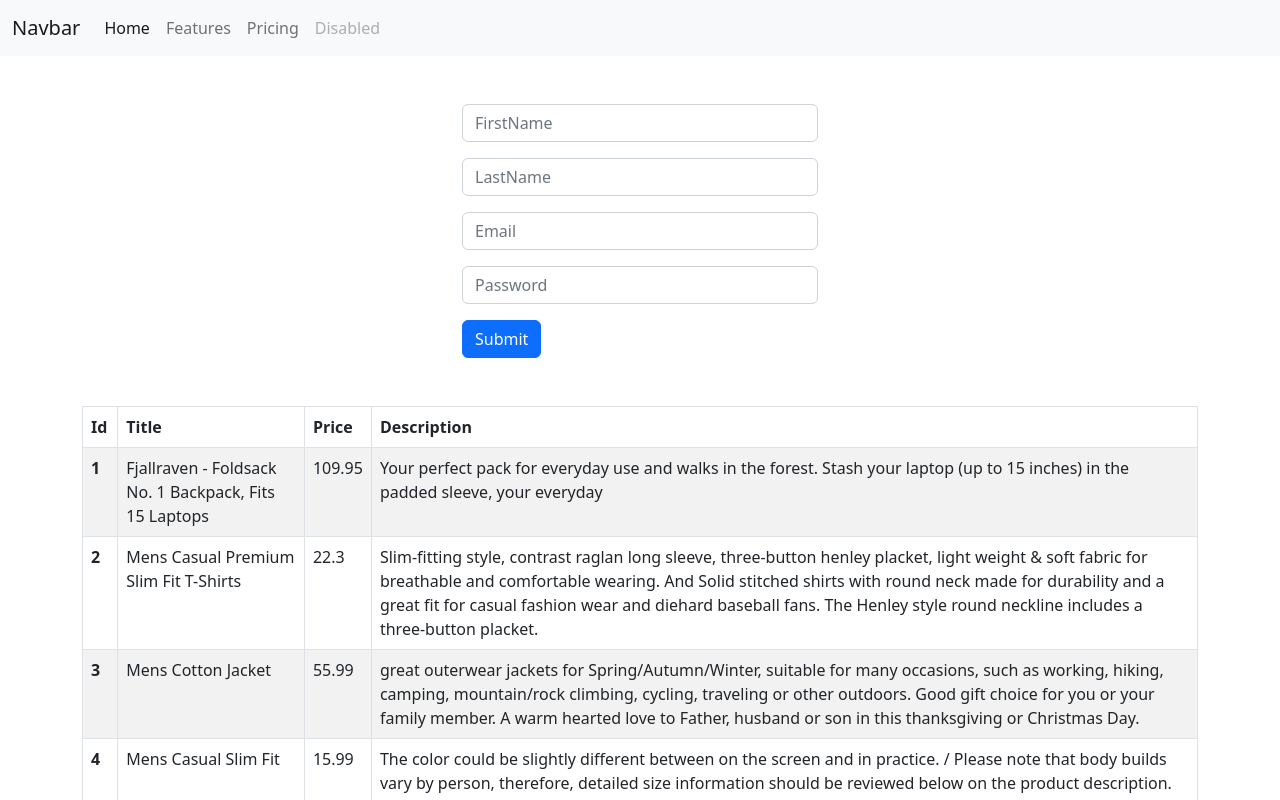
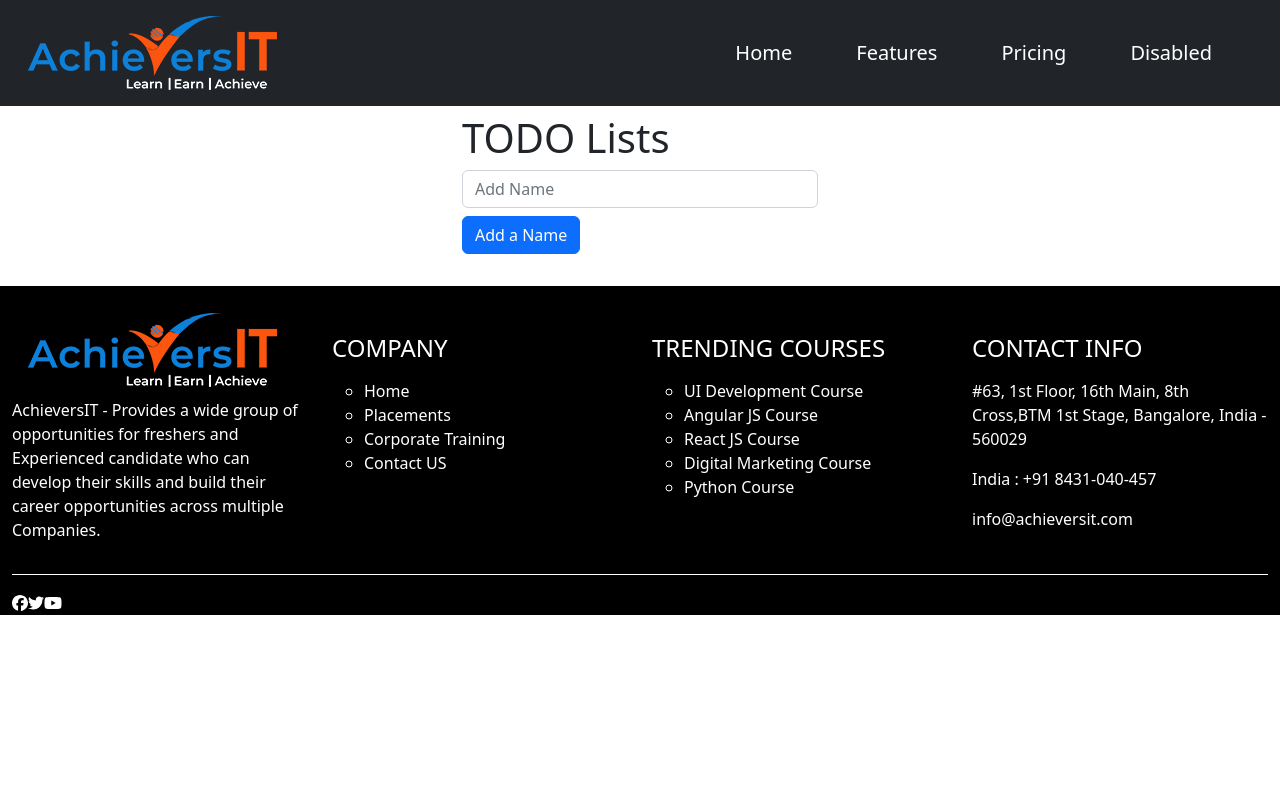
Before and after one commit to yogeshzade/sample-react-app-AIT, a React (Create React App) app: page / in a window 1280 px wide. Shown: the top 800 px of the page. Built offline with nearby package versions, Linux system fonts and the light colour scheme.

Commit message:
TODO list using class components

```diff
--- a/package.json
+++ b/package.json
@@ -3,12 +3,18 @@
   "version": "0.1.0",
   "private": true,
   "dependencies": {
+    "@fortawesome/fontawesome-svg-core": "^6.1.2",
+    "@fortawesome/free-brands-svg-icons": "^6.1.2",
+    "@fortawesome/free-regular-svg-icons": "^6.1.2",
+    "@fortawesome/free-solid-svg-icons": "^6.1.2",
+    "@fortawesome/react-fontawesome": "^0.2.0",
     "@testing-library/jest-dom": "^5.16.4",
     "@testing-library/react": "^13.3.0",
     "@testing-library/user-event": "^13.5.0",
     "bootstrap": "^5.2.0",
     "react": "^18.2.0",
     "react-dom": "^18.2.0",
+    "react-router-dom": "^6.3.0",
     "react-scripts": "5.0.1",
     "web-vitals": "^2.1.4"
   },
--- a/public/index.html
+++ b/public/index.html
@@ -2,7 +2,7 @@
 <html lang="en">
   <head>
     <meta charset="utf-8" />
-    <link rel="icon" href="%PUBLIC_URL%/favicon.ico" />
+    <link rel="icon" href="%PUBLIC_URL%/logo-white.png" />
     <meta name="viewport" content="width=device-width, initial-scale=1" />
     <meta name="theme-color" content="#000000" />
     <meta
@@ -15,7 +15,7 @@
       user's mobile device or desktop. See https://developers.google.com/web/fundamentals/web-app-manifest/
     -->
     <link rel="manifest" href="%PUBLIC_URL%/manifest.json" />
-
+    <link rel="stylesheet" href="path/to/font-awesome/css/font-awesome.min.css">
     <!--
       Notice the use of %PUBLIC_URL% in the tags above.
       It will be replaced with the URL of the `public` folder during the build.
--- a/src/App.css
+++ b/src/App.css
@@ -1,3 +1,27 @@
+body{
+  overflow-y: auto !important;
+}
+
 .App {
   text-align: center;
 }
+
+ul.navbar-nav a {
+  color: #ffffff !important;
+  font-size: 20px;
+  margin-right: 3rem;
+}
+.footer{
+  left: 0;
+  bottom: 0;
+  background-color: #000000;
+  color: white;
+}
+
+ul.footer-links {
+  list-style: circle;
+}
+.footer hr {
+  border-top: 1px solid #ffffff !important;
+  opacity: 1;
+}
--- a/src/App.js
+++ b/src/App.js
@@ -7,12 +7,16 @@ import Header from './Component/Header';
 import 'bootstrap/dist/css/bootstrap.min.css';
 import Form from './Component/Form';
 import ListsandKeys from './Component/ListsandKeys';
+import Footer from './Component/Footer';
+import TodoClass from './Component/TodoClass';
 function App() {
   return (
     <div>
     <Header />
-    <Form />
-    <ListsandKeys />
+    <TodoClass />
+    <Footer />
+    {/* <Form />
+    <ListsandKeys /> */}
       {/* <h1>Yogesh!</h1> */}
        {/* <FunComp name="Reactjs" duration="3 Months"/>
        <ClassComp location="Nagpur" timing="7am to 8am"/>
--- /dev/null
+++ b/src/Component/Footer.js
@@ -0,0 +1,67 @@
+import React from "react";
+import { FontAwesomeIcon } from '@fortawesome/react-fontawesome'
+import { faFacebook,faTwitter,faYoutube } from '@fortawesome/free-brands-svg-icons'
+function Footer() {
+  return (
+    <div class="footer">
+      <div class="container-fluid">
+        <div class="row pt-4">
+          <div class="col-md-3">
+            <a href="#">
+              <img src="/logo-white.png" />
+            </a>
+            <p class="pt-2">
+              AchieversIT - Provides a wide group of opportunities for freshers
+              and Experienced candidate who can develop their skills and build
+              their career opportunities across multiple Companies.
+            </p>
+          </div>
+          <div class="col-md-3 pt-4">
+            <h4>COMPANY</h4>
+            <ul class="footer-links pt-2">
+              <li>Home</li>
+              <li>Placements</li>
+              <li>Corporate Training</li>
+              <li>Contact US</li>
+            </ul>
+          </div>
+          <div class="col-md-3 pt-4">
+            <h4>TRENDING COURSES</h4>
+            <ul class="footer-links pt-2">
+              <li>UI Development Course</li>
+              <li>Angular JS Course</li>
+              <li>React JS Course</li>
+              <li>Digital Marketing Course</li>
+              <li>Python Course</li>
+            </ul>
+          </div>
+          <div class="col-md-3 pt-4">
+            <h4>CONTACT INFO</h4>
+            <div class="pt-2">
+              <p>
+                #63, 1st Floor, 16th Main, 8th Cross,BTM 1st Stage, Bangalore,
+                India - 560029
+              </p>
+            </div>
+            <div>
+              <p>
+              India : +91 8431-040-457
+              </p>
+            </div>
+            <div>
+              <p>
+              info@achieversit.com
+              </p>
+            </div>
+          </div>
+        </div>
+        <hr/>
+        <FontAwesomeIcon icon={faFacebook} />
+        <FontAwesomeIcon icon={faTwitter} />
+        <FontAwesomeIcon icon={faYoutube} />
+      </div>
+
+    </div>
+  );
+}
+export default Footer;
--- a/src/Component/Header.js
+++ b/src/Component/Header.js
@@ -3,14 +3,14 @@ import React from 'react';
 function Header(){
     return (
         <div>
-        <nav class="navbar navbar-expand-lg navbar-light bg-light">
+        <nav class="navbar navbar-expand-lg bg-dark">
   <div class="container-fluid">
-    <a class="navbar-brand" href="#">Navbar</a>
+    <a class="navbar-brand" href="#"><img src="/logo-white.png" /></a>
     <button class="navbar-toggler" type="button" data-bs-toggle="collapse" data-bs-target="#navbarNav" aria-controls="navbarNav" aria-expanded="false" aria-label="Toggle navigation">
       <span class="navbar-toggler-icon"></span>
     </button>
     <div class="collapse navbar-collapse" id="navbarNav">
-      <ul class="navbar-nav">
+      <ul class="navbar-nav ms-auto">
         <li class="nav-item">
           <a class="nav-link active" aria-current="page" href="#">Home</a>
         </li>
--- /dev/null
+++ b/src/Component/TodoClass.js
@@ -0,0 +1,57 @@
+import React, { Component } from "react";
+
+class TodoClass extends Component {
+  state = {
+    nameOfList: "",
+    lists: [],
+  };
+  handleChange(e) {
+    this.setState({
+      nameOfList: e.target.value,
+    });
+  }
+
+  handleAddClick() {
+    if (!this.state.nameOfList.length) {
+      return false;
+    }
+    this.setState({
+      nameOfList: "",
+      lists: [...this.state.lists, this.state.nameOfList],
+    });
+  }
+  render() {
+    console.log(this.state);
+    console.log(this.values);
+    return (
+      <div class="container">
+        <div class="row">
+          <div class="col-md-4"></div>
+          <div class="col-md-4 mt-2">
+            <h1>TODO Lists</h1>
+            <div class="field">
+            <input
+              type="text"
+              class="form-control"
+              value={this.state.nameOfList}
+              onChange={this.handleChange.bind(this)}
+              name="nameofList"
+              placeholder="Add Name"
+            />
+            <button type="button" onClick={this.handleAddClick.bind(this)} class="btn btn-primary mt-2 mb-3">Add a Name</button>
+            <ul>
+              {this.state.lists.map((data, key) => (
+                <li key={key}>{data}</li>
+              ))}
+            </ul>
+            </div>
+
+          </div>
+          <div class="col-md-4"></div>
+        </div>
+      </div>
+    );
+  }
+}
+
+export default TodoClass;
```
Also changed, not shown: public/logo-white.png (added), 1 other file (tests, documents, lock files or other folders).
